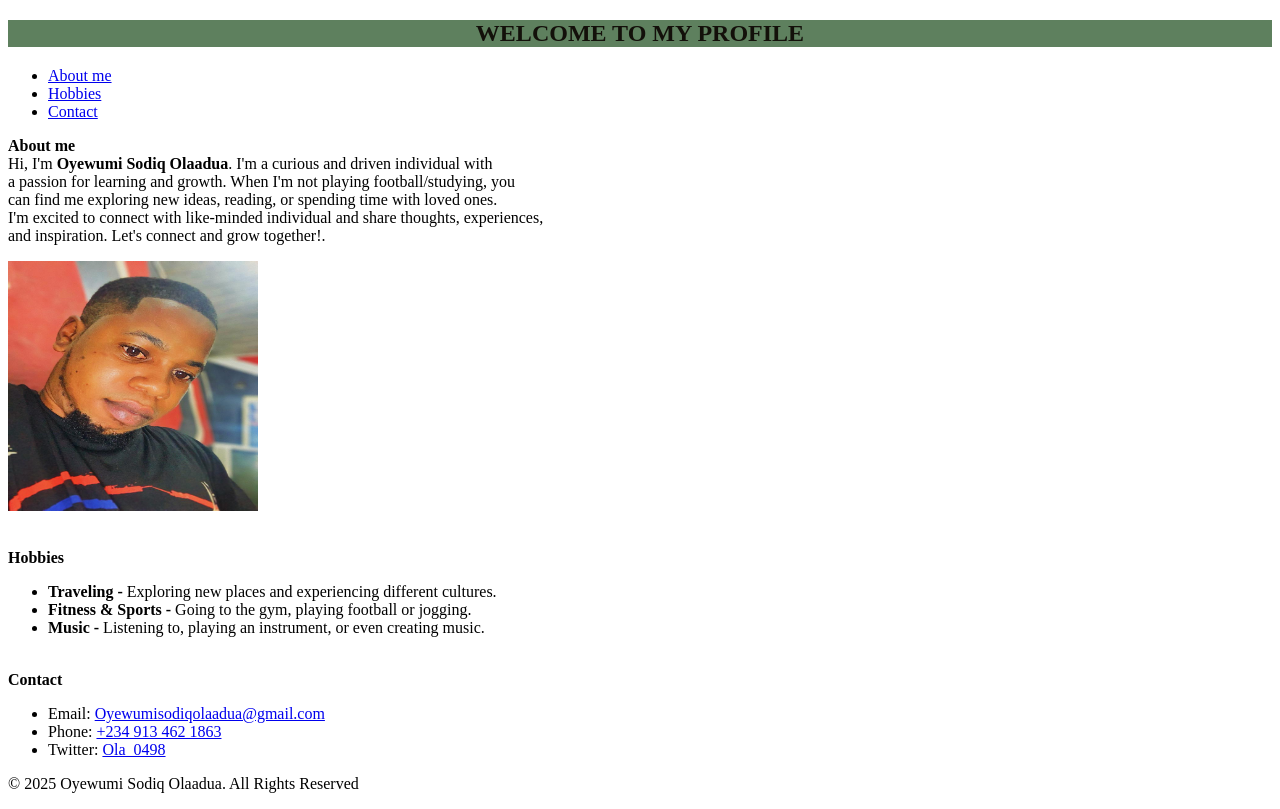
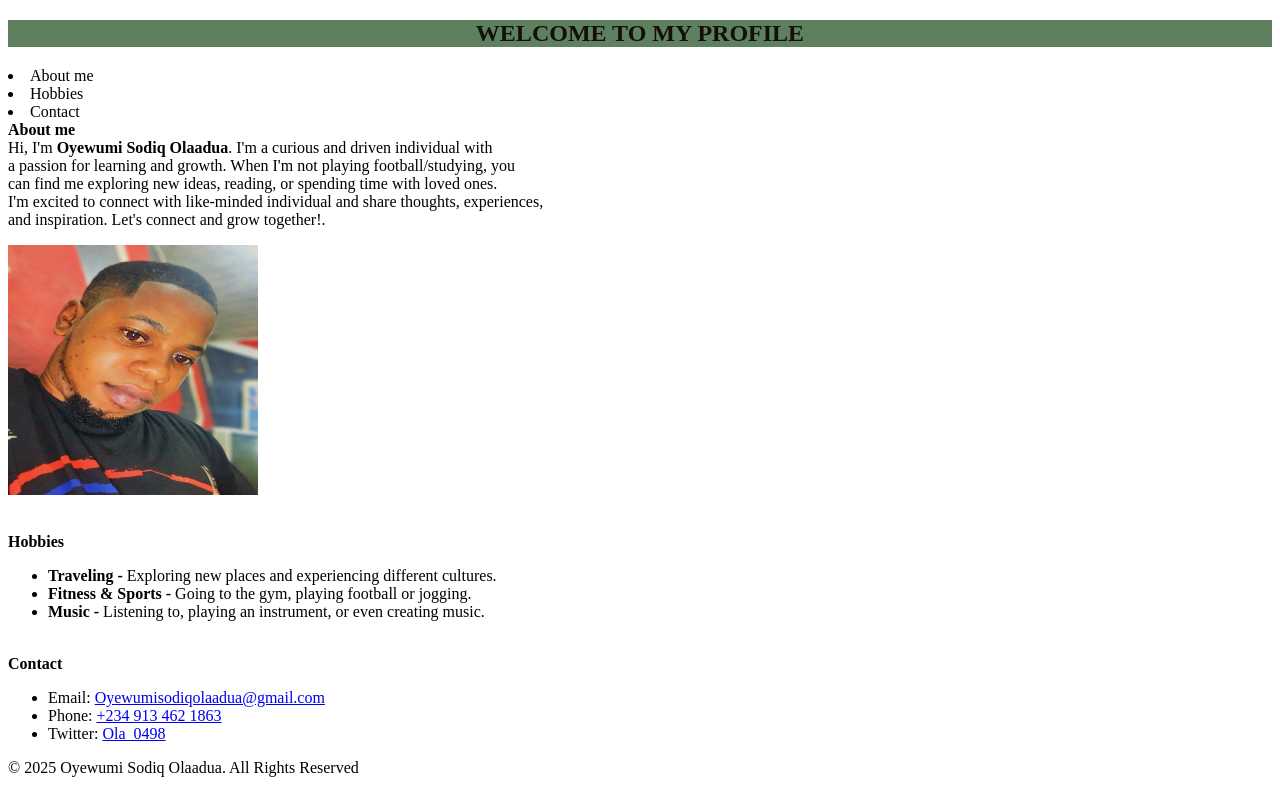
Before and after one commit to Sodiq-Ola/MyProfile, a plain HTML site: page My profile.html in a window 1280 px wide. Drawn offline with Linux system fonts and the light colour scheme.

Commit message:
Update My profile.html

```diff
--- a/My profile.html
+++ b/My profile.html
@@ -13,13 +13,13 @@
     <body>
         <h2>WELCOME TO MY PROFILE</h2>
 
-        <ul>
-            <li><a href="About me">About me</a></li>
-            <li><a href="Hobbies">Hobbies</a></li>
-            <li><a href="Contact">Contact</a></li>
-        </ul>
+        <nav>
+            <li>About me</li>
+            <li>Hobbies</li>
+            <li>Contact</li>
+        </nav>
 
-        <div>
+        <section>
             <b>About me</b>
         <br>Hi, I'm <b>Oyewumi Sodiq Olaadua</b>. I'm a curious and driven individual with
         <br>a passion for learning and growth. When I'm not playing football/studying, you
@@ -27,27 +27,20 @@
         <br>I'm excited to connect with like-minded individual and share thoughts, experiences,
         <br>and inspiration. Let's connect and grow together!.</p>
         <img src="profile.jpg.JPG" alt="Sodiq" width="250" height="250"></p>
-        </div>
-
-        <div>
+        </section>
         <br><b>Hobbies</b>
         <ul>
             <li><b>Traveling - </b>Exploring new places and experiencing different cultures.</li>
             <li><b>Fitness & Sports - </b>Going to the gym, playing football or jogging.</li>
             <li><b>Music - </b>Listening to, playing an instrument, or even creating music.</li>
         </ul>
-        </div>
-
-        <div>
-        <br><b>Contact</b></p>
+         <footer>
+            <br><b>Contact</b></p>
         <ul>
         <li>Email: <a href="mailto:Oyewumisodiqolaadua@gmail.com">Oyewumisodiqolaadua@gmail.com</a></li>
         <li>Phone: <a href="tel:+2349134621863">+234 913 462 1863</a></li>
         <li>Twitter: <a href="http://x.com/Ola_0498">Ola_0498</a></li>
         </ul>
-        </div>
-
-        <footer>
             <p>&copy; 2025 Oyewumi Sodiq Olaadua. All Rights Reserved</p>
         </footer>
 
```
